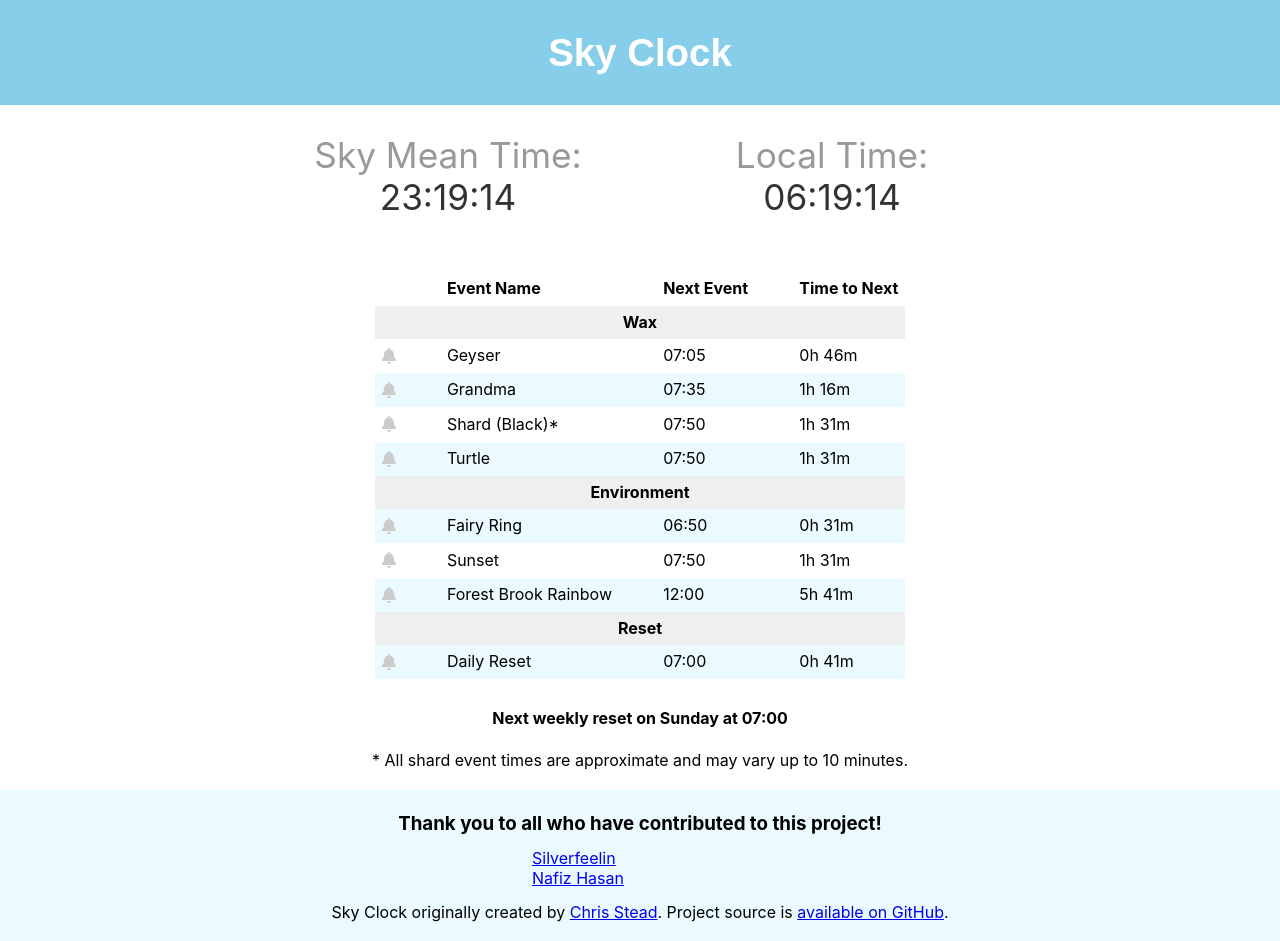
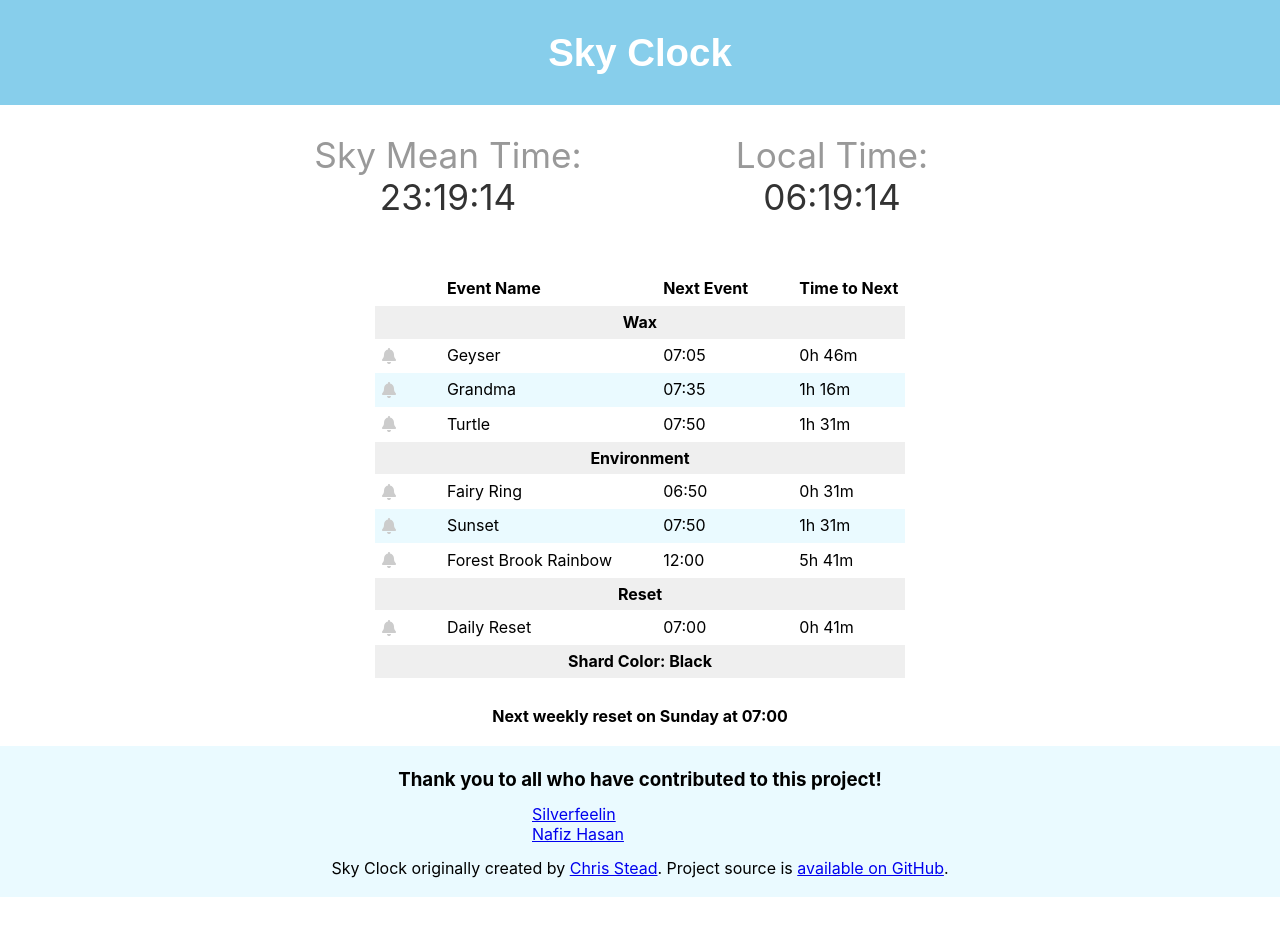
Before and after one commit to cmstead/sky-clock, a React (Create React App) app: page / in a window 1280 px wide. After the commit the page ends 897 px from the top, so only its background shows below. Built offline with nearby package versions, Linux system fonts and the light colour scheme.

Commit message:
F Removed shard time approximation

```diff
--- a/src/App.js
+++ b/src/App.js
@@ -31,9 +31,9 @@ function App() {
           <Clock date={currentDate}></Clock>
           <Events currentDate={currentDate}></Events>
           <WeeklyReset currentDate={currentDate}></WeeklyReset>
-          <div id="shard-disclaimer">
+          {/* <div id="shard-disclaimer">
             <div>* All shard event times are approximate and may vary up to 10 minutes.</div>
-          </div>
+          </div> */}
         </main>
       </div>
           <Contributors></Contributors>
--- a/src/components/events/Event.css
+++ b/src/components/events/Event.css
@@ -6,3 +6,9 @@ td .bell {
 td .bell[data-active="true"] {
   color: #1e89b4;
 }
+
+@media only screen and (max-width:600px)  {
+  td.notification {
+    display: none;
+  }
+}
--- a/src/components/events/Event.js
+++ b/src/components/events/Event.js
@@ -53,7 +53,7 @@ export default function Event({ eventData }) {
 
     return (
         <tr className="event">
-            <td><FontAwesomeIcon className="bell" data-active={isSubscribed} icon={faBell} onClick={toggleNotificationSubscription} /></td>
+            <td className="notification"><FontAwesomeIcon className="bell" data-active={isSubscribed} icon={faBell} onClick={toggleNotificationSubscription} /></td>
             <td>{eventData.name}</td>
             <td><Time hour={hour} minute={minute}></Time></td>
             <td>{`${hoursOffset}h ${minutesOffset}m`}</td>
--- a/src/components/events/Events.js
+++ b/src/components/events/Events.js
@@ -2,7 +2,7 @@ import Event from "./Event";
 
 import "./Events.css";
 
-import { eventNames, eventDefinitions, eventTypeNames } from "../../event-data/event-data";
+import { eventNames, eventDefinitions, eventTypeNames, getShardColor } from "../../event-data/event-data";
 import { getEventOffset } from "../../date-tools/event-time-offset";
 
 export default function render({ currentDate }) {
@@ -85,6 +85,7 @@ export default function render({ currentDate }) {
                                     : getEventElement(eventData))
 
                     }
+                    <tr className="heading"><td colSpan="4">Shard Color: {getShardColor(currentDate)}</td></tr>
                 </tbody>
             </table>
         </div>
--- a/src/event-data/event-data.js
+++ b/src/event-data/event-data.js
@@ -5,7 +5,7 @@ export const eventNames = {
     GRANDMA: 'grandma',
     TURTLE: 'turtle',
     SUNSET: 'sunset',
-    SHARD: 'shard',
+    // SHARD: 'shard',
     FAIRY_RING: 'fairyRing',
     FOREST_RAINBOW: 'forestRainbow',
     DAILY_RESET: 'dailyReset'
@@ -104,14 +104,19 @@ const eventDefinitions = {
     },
 };
 
-const getCurrentDay = (eventData) => parseInt(getFormattedSkyTime(eventData.currentDate, 'i'));
+const getCurrentDay = (currentDate) => parseInt(getFormattedSkyTime(currentDate, 'i'));
+
+
+export function getShardColor(currentDate) {
+    const currentDay = getCurrentDay(currentDate);
+    const isRedShard = [5, 6, 7].includes(currentDay);
+    return isRedShard ? 'Red' : 'Black';
+}
 
 Object.defineProperty(eventDefinitions[eventNames.SHARD], 'name', {
     get: () => {
         const eventData = eventDefinitions[eventNames.SHARD];
-        const currentDay = getCurrentDay(eventData);
-        const isRedShard = [5, 6, 7].includes(currentDay);
-        const shardColor = isRedShard ? 'Red' : 'Black';
+        const shardColor = getShardColor(eventData.currentDate);
 
         return `Shard (${shardColor})*`;
     }
```
